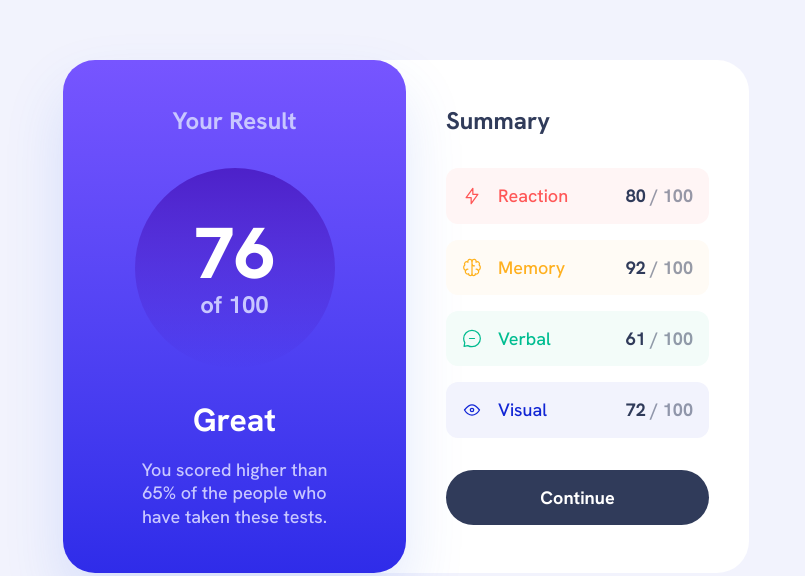
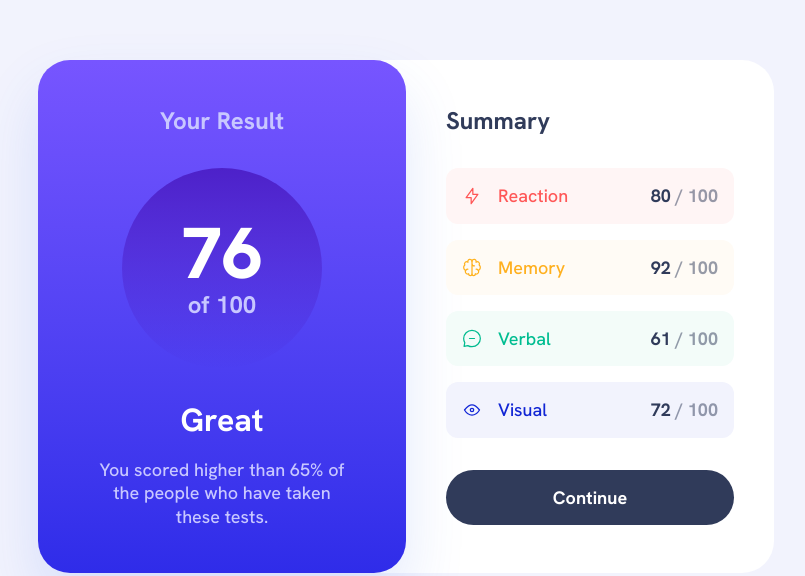
Before and after one commit to anggelserrato/fm-results-summary-component, a Next.js app: page / in a window 1280 px wide. Shown: the part 224-800 px from the top of the page, without its empty margins (234-1039 px from the left). Built offline with nearby package versions, Linux system fonts and the light colour scheme.

Commit message:
fix: adjust result paragraph alignment for desktop layout

```diff
--- a/app/page.tsx
+++ b/app/page.tsx
@@ -4,8 +4,8 @@ import dataJson from './data/data.json';
 export default function Home() {
   return (
     <main className="flex min-h-screen flex-col items-center md:bg-blue-50">
-      <section className="flex w-full max-w-md flex-col gap-300 md:mt-[284px] md:grid md:max-w-[686px] md:grid-cols-2 md:gap-0 md:rounded-4xl md:bg-white">
-        <div className="flex w-full flex-col items-center gap-300 rounded-b-4xl bg-linear-to-b from-gradient-2-start to-gradient-2-end px-14.25 py-400 shadow-card md:gap-400 md:rounded-4xl md:px-[69px] md:py-[45px]">
+      <section className="flex w-full max-w-md flex-col gap-300 md:mt-[284px] md:grid md:max-w-[686px] md:grid-cols-2 md:gap-0 md:rounded-4xl md:bg-white lg:max-w-[736px]">
+        <div className="flex w-full flex-col items-center gap-300 rounded-b-4xl bg-linear-to-b from-gradient-2-start to-gradient-2-end px-14.25 py-400 shadow-card md:gap-400 md:rounded-4xl md:px-[69px] md:py-[45px] lg:px-[84px]">
           <p className="text-preset-5-bold text-navy-200">Your Result</p>
           <div className="flex h-35 w-35 flex-col items-center justify-center rounded-full bg-linear-to-b from-gradient-1-start to-gradient-1-end/1 md:h-50 md:w-50">
             <p className="text-preset-2 text-white">76</p>
@@ -15,7 +15,7 @@ export default function Home() {
           </div>
           <div className="flex flex-col items-center gap-100 text-center md:gap-200">
             <p className="text-preset-4 text-white md:text-preset-3">Great</p>
-            <p className="text-preset-6-medium text-navy-200 md:text-preset-5-medium">
+            <p className="text-preset-6-medium text-navy-200 md:text-preset-5-medium lg:-mx-6">
               You scored higher than 65% of the people who have taken these
               tests.
             </p>
```
